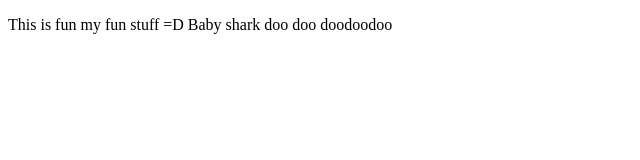
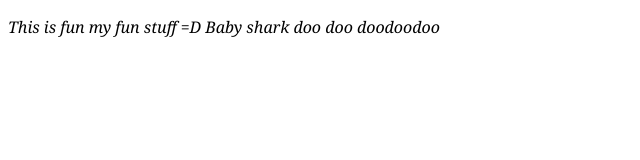
Before and after one commit to GreatDain/WSOA3028A_1500937, a plain HTML site: page index.html in a window 1280 px wide. Shown: the whole page, without its empty margins (0-640 px from the left). Drawn offline with Linux system fonts and the light colour scheme.

Commit message:
font change

```diff
--- a/index.html
+++ b/index.html
@@ -6,7 +6,7 @@
         <title>Dain's Page of Fun Stuff</title>
     </head>
     <body>
-        <p>
+        <p style = "font-family:georgia,garamond,serif;font-size:16px;font-style:italic;">
             This is fun my fun stuff =D
             Baby shark doo doo doodoodoo
         </p>
```
